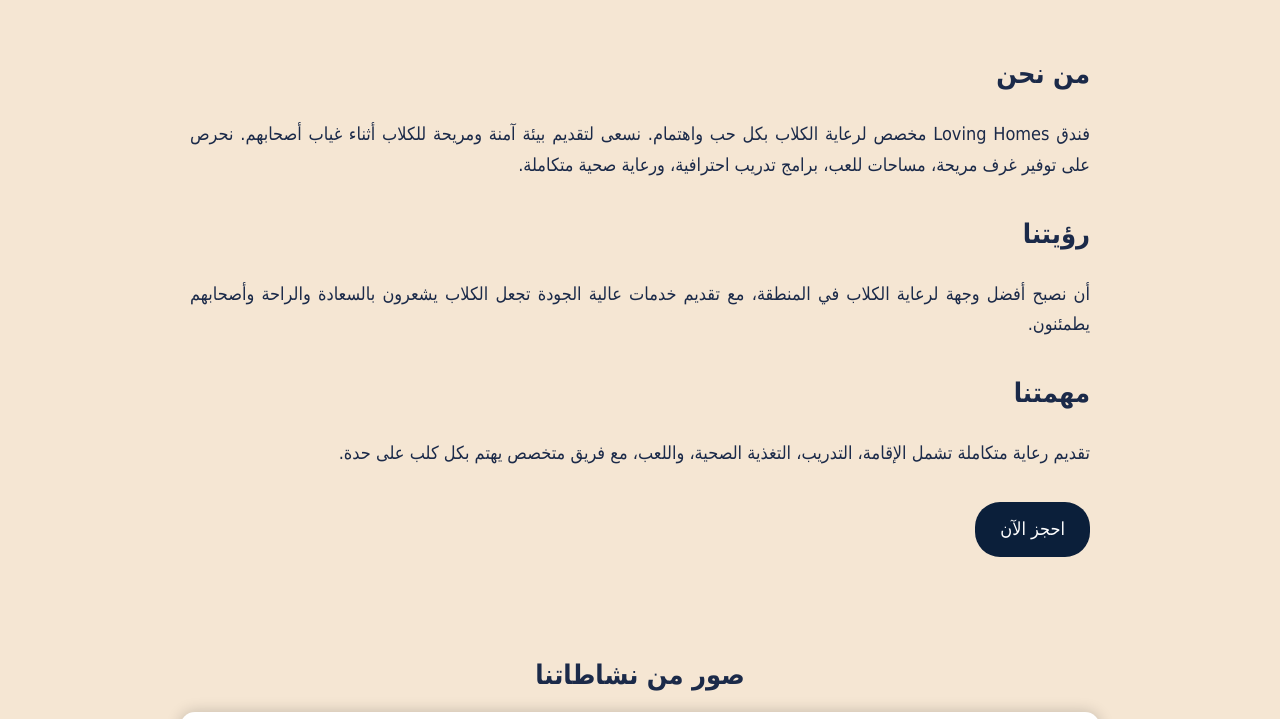
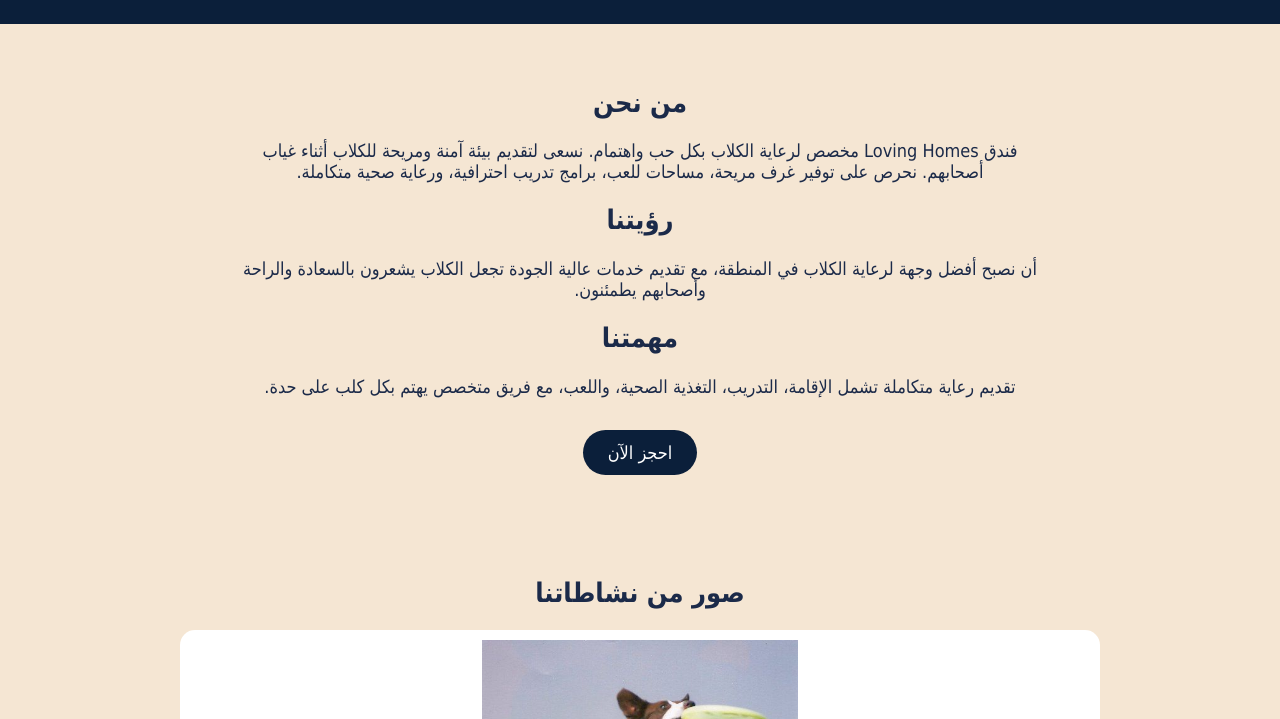
Before and after one commit to baylasanshraideh112-design/loving-homee, a plain HTML site: page index.html/about.html in a window 1280 px wide. Shown: the part 327-1046 px from the top of the page. Drawn offline with Linux system fonts and the light colour scheme; files that its build step writes are made by us from their sources.

Commit message:
Update about.html

```diff
--- a/index.html/about.html
+++ b/index.html/about.html
@@ -4,7 +4,7 @@
 <head>
 <meta charset="UTF-8">
 <title>نبذة عنا - Loving Homes</title>
-<link rel="stylesheet" href="../css/style1.css">
+<link rel="stylesheet" href="../style.css">
 </head>
 
 <body>
```
